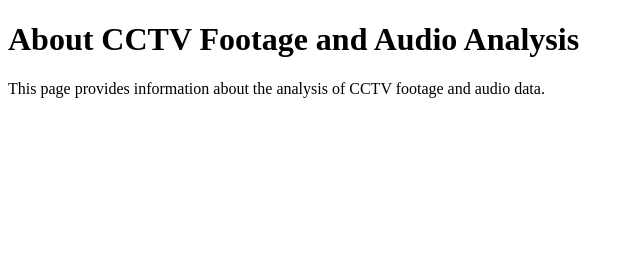
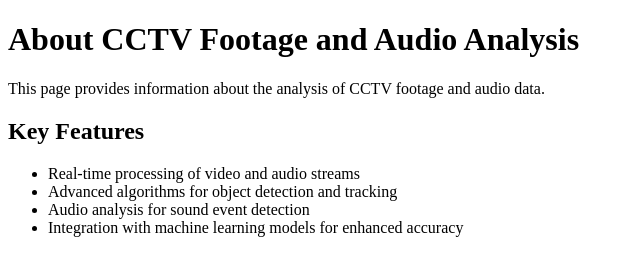
Before and after one commit to satwikshirsat04/CCTV-Footage-Audio-Cyber-Crime-, a plain HTML site: page about.html in a window 1280 px wide. Shown: the whole page, without its empty margins (0-640 px from the left). Drawn offline with Linux system fonts and the light colour scheme.

Commit message:
Update about.html

```diff
--- a/about.html
+++ b/about.html
@@ -8,5 +8,11 @@
 <body>
     <h1>About CCTV Footage and Audio Analysis</h1>
     <p>This page provides information about the analysis of CCTV footage and audio data.</p>
+    <h2>Key Features</h2>
+    <ul>
+        <li>Real-time processing of video and audio streams</li>
+        <li>Advanced algorithms for object detection and tracking</li>
+        <li>Audio analysis for sound event detection</li>
+        <li>Integration with machine learning models for enhanced accuracy</li>
 </body>
 </html>
```
